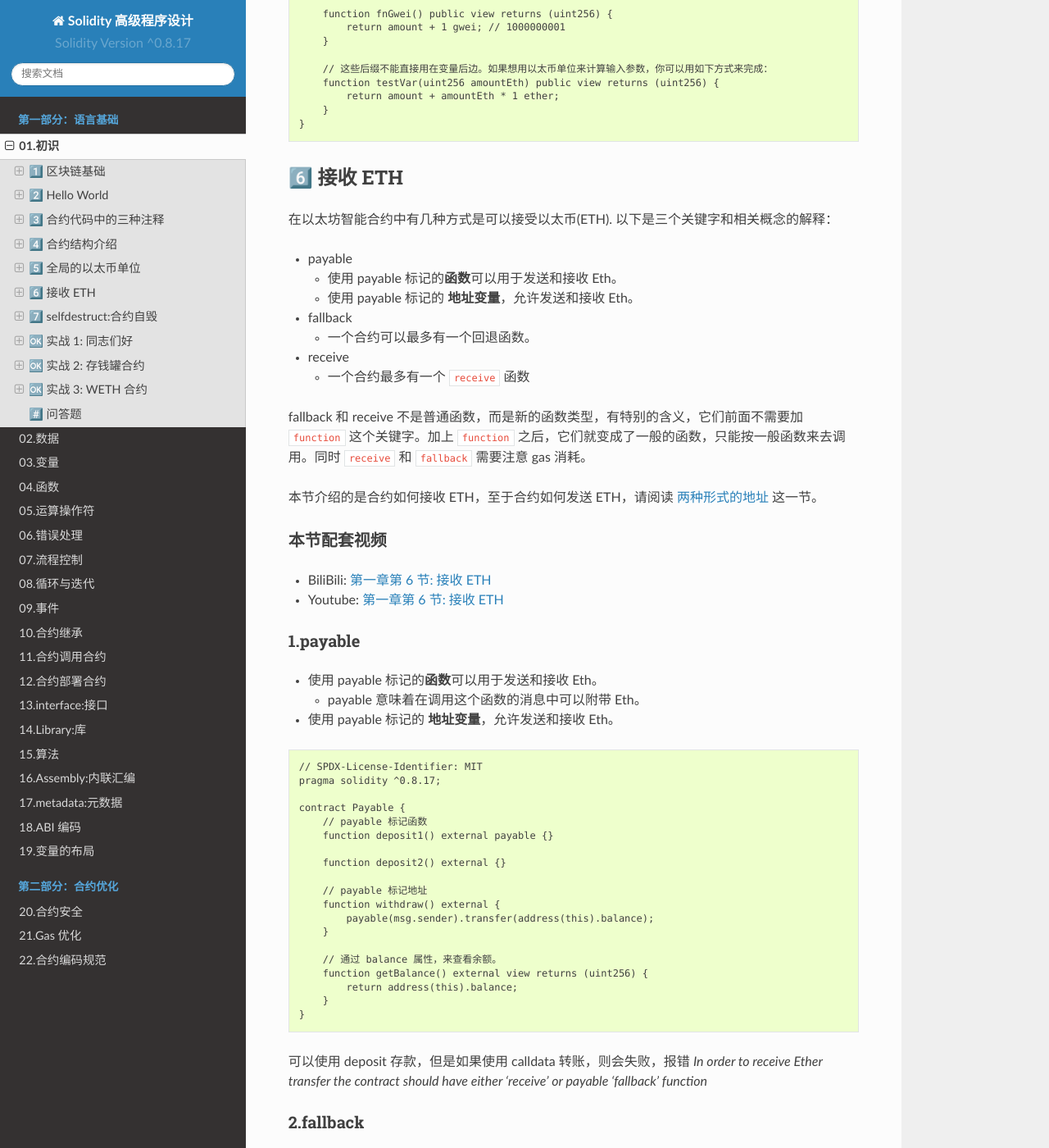
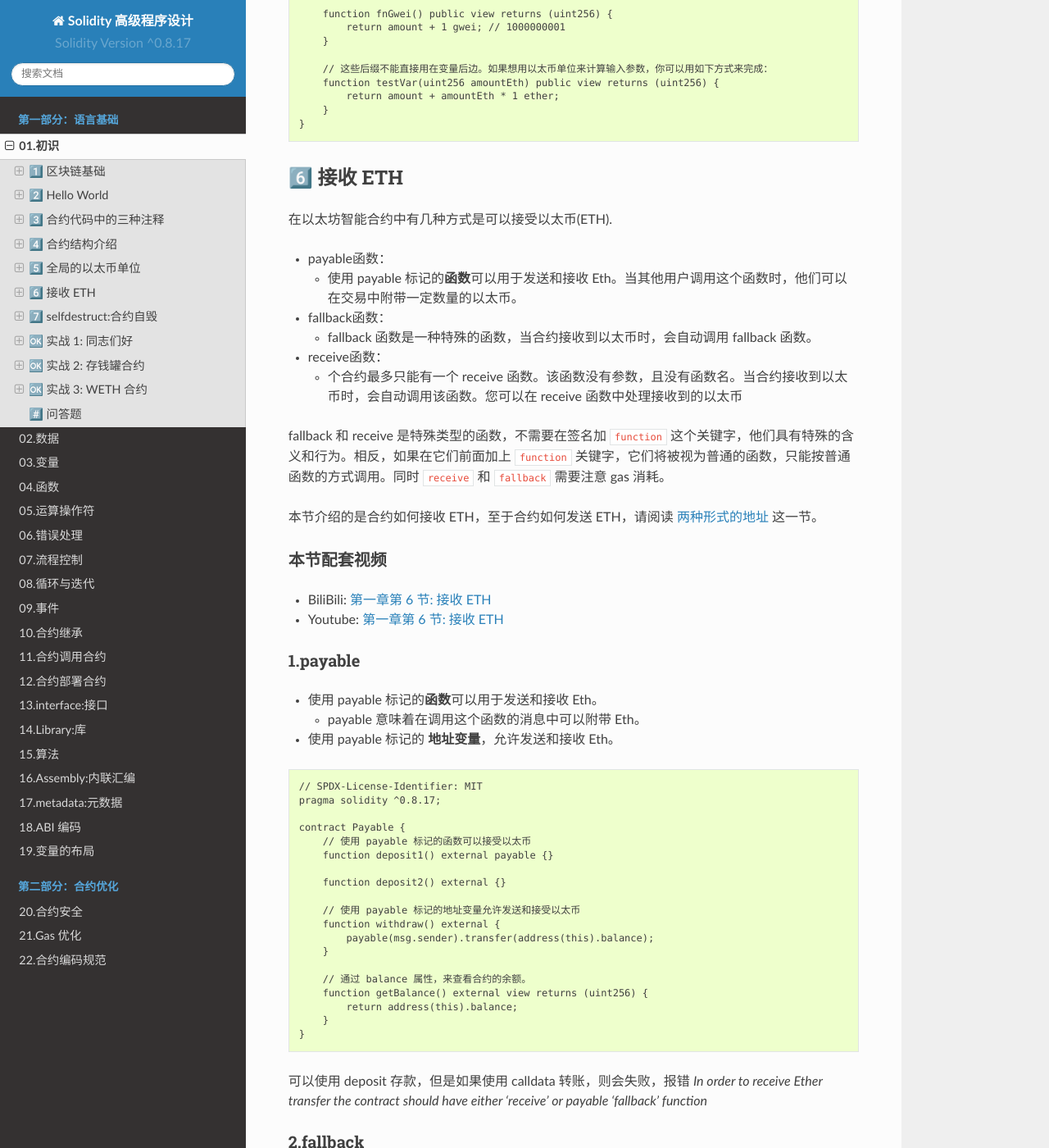
Before and after one commit to anbang/professional-solidity, a Sphinx documentation site: the page built from docs/source/01.hello.md, in a window 1280 px wide and 1400 px high, scrolled down 19548 px. Shown: the whole window at 82% size. Built offline with Sphinx 7.4.7 and the Read the Docs theme 2.0.0, drawn with Linux system fonts in a browser that asks for light colours.

````diff
--- a/docs/source/01.hello.md
+++ b/docs/source/01.hello.md
@@ -776,16 +776,14 @@
 ## 6️⃣ 接收 ETH
 
 在以太坊智能合约中有几种方式是可以接受以太币(ETH).
-以下是三个关键字和相关概念的解释：
-- payable
-  - 使用 payable 标记的**函数**可以用于发送和接收 Eth。
-  - 使用 payable 标记的 **地址变量**，允许发送和接收 Eth。
-- fallback
-  - 一个合约可以最多有一个回退函数。
-- receive
-  - 一个合约最多有一个 `receive` 函数
-
-fallback 和 receive 不是普通函数，而是新的函数类型，有特别的含义，它们前面不需要加 `function` 这个关键字。加上 `function` 之后，它们就变成了一般的函数，只能按一般函数来去调用。同时 `receive` 和 `fallback` 需要注意 gas 消耗。
+- payable函数：
+  - 使用 payable 标记的**函数**可以用于发送和接收 Eth。当其他用户调用这个函数时，他们可以在交易中附带一定数量的以太币。
+- fallback函数：
+  - fallback 函数是一种特殊的函数，当合约接收到以太币时，会自动调用 fallback 函数。
+- receive函数：
+  - 个合约最多只能有一个 receive 函数。该函数没有参数，且没有函数名。当合约接收到以太币时，会自动调用该函数。您可以在 receive 函数中处理接收到的以太币
+
+fallback 和 receive 是特殊类型的函数，不需要在签名加 `function` 这个关键字，他们具有特殊的含义和行为。相反，如果在它们前面加上 `function` 关键字，它们将被视为普通的函数，只能按普通函数的方式调用。同时 `receive` 和 `fallback` 需要注意 gas 消耗。
 
 本节介绍的是合约如何接收 ETH，至于合约如何发送 ETH，请阅读 [两种形式的地址](/source/02.type-of-data.html#id24) 这一节。
 
@@ -805,22 +803,24 @@
 pragma solidity ^0.8.17;
 
 contract Payable {
-    // payable 标记函数
+    // 使用 payable 标记的函数可以接受以太币
     function deposit1() external payable {}
 
     function deposit2() external {}
 
-    // payable 标记地址
+    // 使用 payable 标记的地址变量允许发送和接受以太币
     function withdraw() external {
         payable(msg.sender).transfer(address(this).balance);
     }
 
-    // 通过 balance 属性，来查看余额。
+    // 通过 balance 属性，来查看合约的余额。
     function getBalance() external view returns (uint256) {
         return address(this).balance;
     }
 }
 ```
+
+
 
 可以使用 deposit 存款，但是如果使用 calldata 转账，则会失败，报错 _In order to receive Ether transfer the contract should have either 'receive' or payable 'fallback' function_
 
````
Also changed, not shown: README.md (+1 -1 lines).
